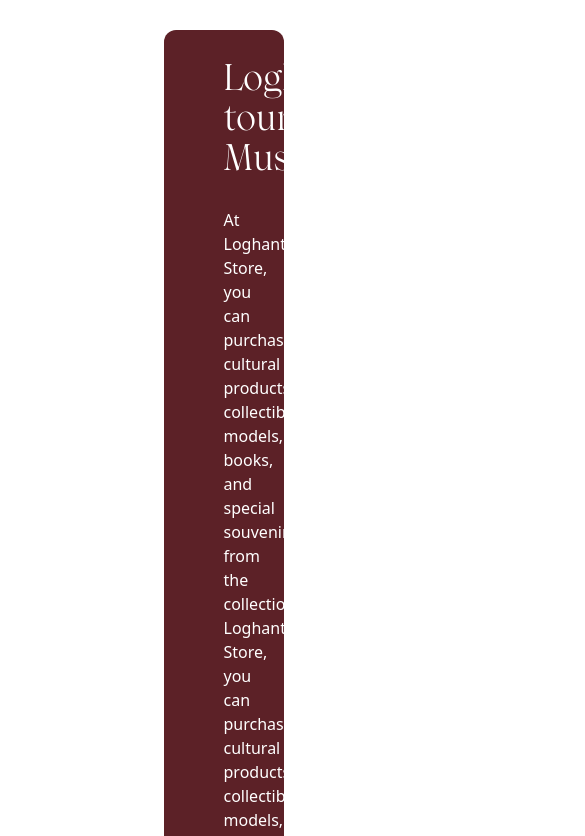
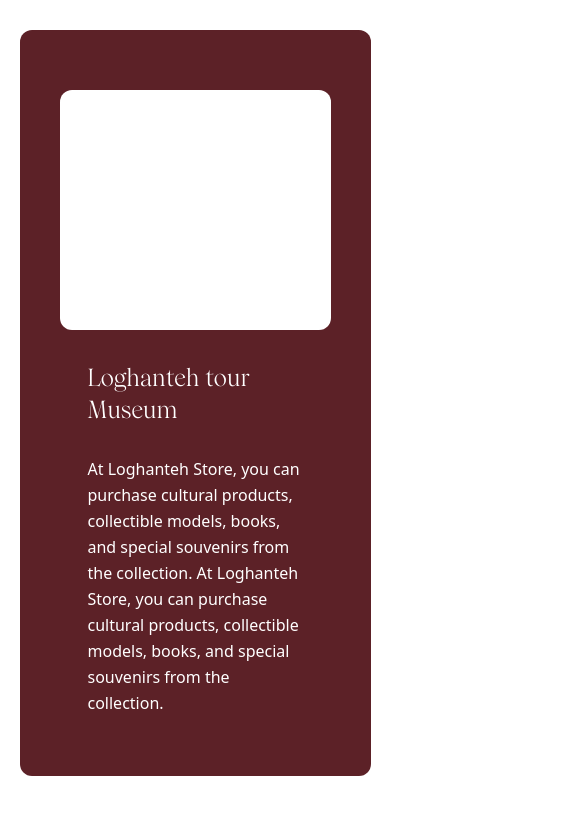
Before and after one commit to iXZed026/Loghante-Project, a Next.js app in the folder Develop/Frontend/: page /en/museums-tour in a window 390 px wide. Shown: the top 836 px of the page, 585 px wide, since content can reach past the window. Built offline with nearby package versions, Linux system fonts and the light colour scheme.

Commit message:
museums-tour header responsive completed

```diff
--- a/Develop/Frontend/src/app/[locale]/(tickets)/museums-tour/page.tsx
+++ b/Develop/Frontend/src/app/[locale]/(tickets)/museums-tour/page.tsx
@@ -5,7 +5,7 @@ import MuseumsTourTickets from '@/features/museums-tour/components/tickets/Museu
 function MuseumsTour() {
   return (
     <Container>
-      <div className='py-7.5 px-36'>
+      <div className='py-7.5 xl:px-36'>
         {/* Museums Tout Header */}
         <div className='mb-30'>
           <MuseumsTourHeaderBox />
--- a/Develop/Frontend/src/features/museums-tour/components/MuseumsTourHeaderBox.tsx
+++ b/Develop/Frontend/src/features/museums-tour/components/MuseumsTourHeaderBox.tsx
@@ -3,38 +3,53 @@ import React from 'react'
 
 function MuseumsTourHeaderBox() {
   return (
-    <div className={cn(
-      "w-full",
-      "bg-crimson",
-      "rounded-xl",
-      "py-7 px-15 ",
-      "text-white-utility",
-      "grid grid-cols-12",
-    )}>
-      {/* Content */}
-      <div className={cn(
-        "col-span-6",
-        "fcol justify-center gap-7.5"
-      )}>
-        <h2 className='font-wulkan text-4xl font-bold'>
-          Loghanteh tour Museum
-        </h2>
-        <p>
-          At Loghanteh Store, you can purchase cultural products, collectible models, books, and special souvenirs from the collection.At Loghanteh Store, you can purchase cultural products, collectible models, books, and special souvenirs from the collection.
-        </p>
-      </div>
+    <div
+      className={cn(
+        "w-full",
+        "bg-crimson",
+        "rounded-xl",
+        "md:py-7 py-15 xl:px-15 px-10",
+        "text-white-utility",
+        "grid grid-cols-12 md:gap-3 gap-y-8",
+      )}
+    >
       {/* Images */}
-      <div className={cn(
-        "col-span-6",
-        "fec",
-      )}>
+      <div
+        className={cn(
+          "md:col-span-6 col-span-12",
+          "fec",
+          "order-1 md:order-2",
+        )}
+      >
         <div
           className={cn(
-            "w-100 h-100",
+            "md:w-100 md:h-100 h-60 w-full",
             "bg-white-utility",
             "rounded-xl",
           )}
         />
+      </div>
+
+      {/* Content */}
+      <div
+        className={cn(
+          "md:col-span-6 col-span-12",
+          "fcol justify-center gap-7.5",
+          "md:px-0 px-7",
+          "order-2 md:order-1",
+        )}
+      >
+        <h2 className="font-wulkan md:text-4xl text-2xl font-bold ">
+          Loghanteh tour Museum
+        </h2>
+
+        <p className="text-base  leading-relaxed">
+          At Loghanteh Store, you can purchase cultural products,
+          collectible models, books, and special souvenirs from the
+          collection. At Loghanteh Store, you can purchase cultural
+          products, collectible models, books, and special souvenirs
+          from the collection.
+        </p>
       </div>
     </div>
   )
```
